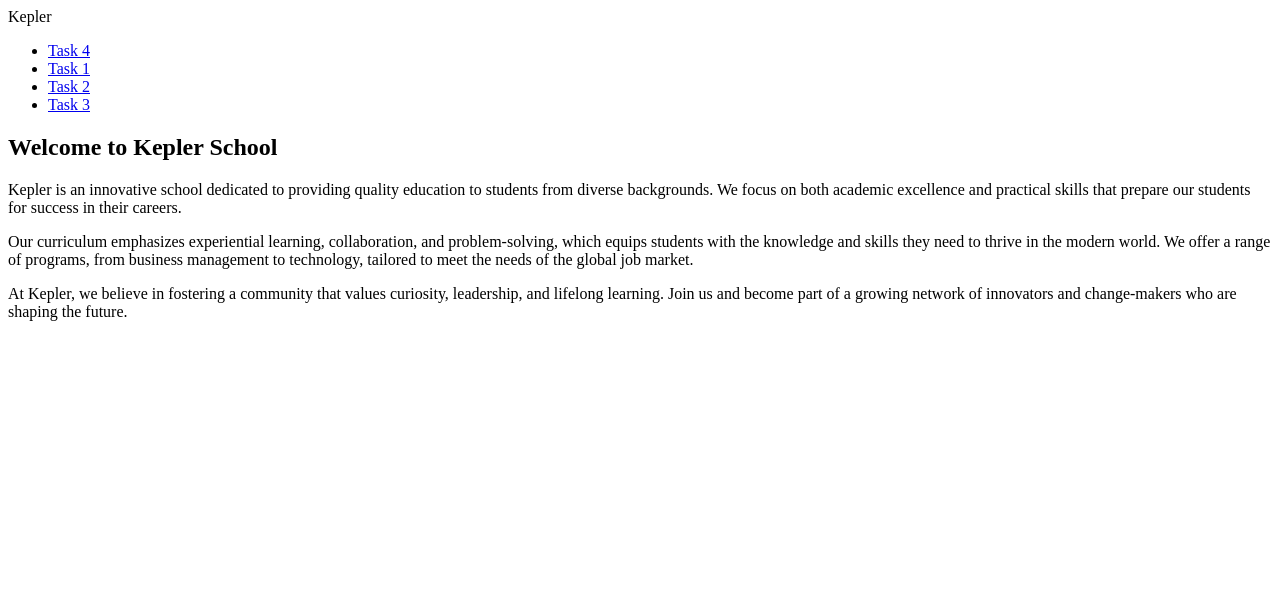
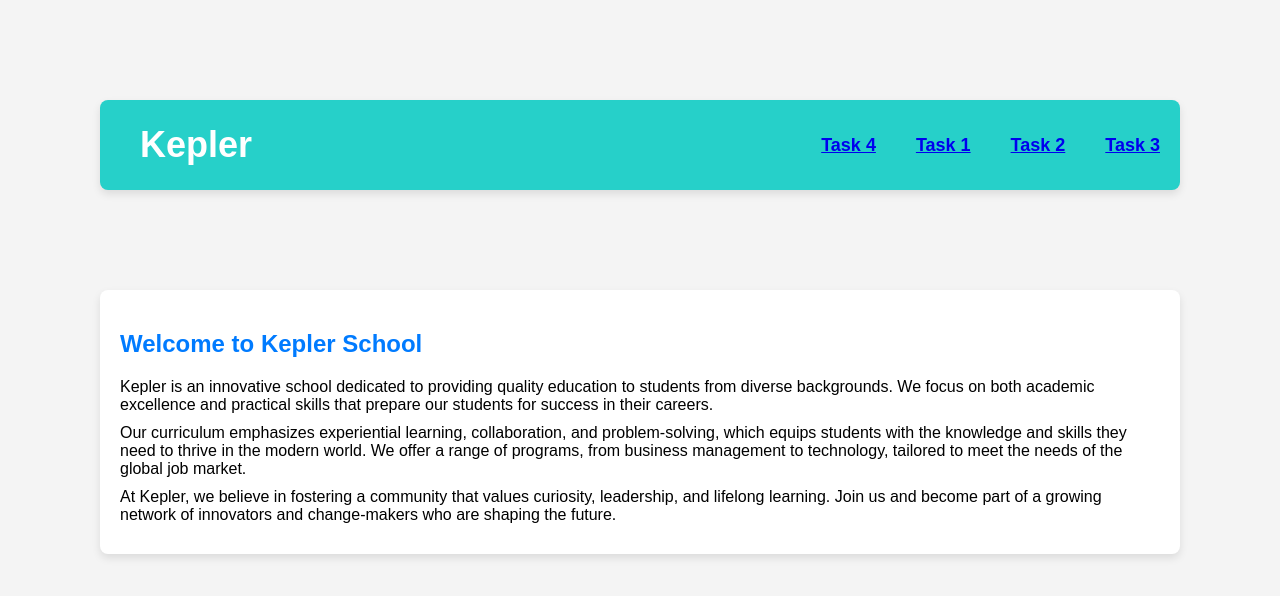
Before and after one commit to Munyeshya/Work, a plain HTML site: page index.html in a window 1280 px wide. Drawn offline with Linux system fonts and the light colour scheme.

Commit message:
Reapply style

```diff
--- a/index.html
+++ b/index.html
@@ -3,7 +3,73 @@
 <head>
     <meta charset="utf-8">
     <title>Kepler</title>
+    <style>
 
+        body {
+            font-family: "Avenir Next", Arial, sans-serif;
+            margin: 0;
+            padding: 0;
+            background-color: #f4f4f4;
+        }
+
+
+        .header {
+            background-color: #26d0c9;
+            color: white;
+            height: 90px;
+            margin: 100px;
+            display: flex;
+            align-items: center;
+            justify-content: space-between;
+            border-radius: 8px;
+            box-shadow: 0 4px 8px rgba(0, 0, 0, 0.1);
+        }
+
+
+        .header-logo {
+            font-size: 36px;
+            padding: 20px 40px;
+            float: left;
+            font-weight: bold;
+        }
+
+
+        .header-list ul {
+            list-style-type: none;
+            margin: 0;
+            padding: 0;
+            display: flex;
+        }
+
+        .header-list li {
+            float: left;
+            padding: 33px 20px;
+            font-size: 18px;
+            font-weight: bold;
+            cursor: pointer;
+            transition: background-color 0.3s;
+        }
+
+        .header-list li:hover {
+            background-color: rgba(255, 255, 255, 0.2);
+        }
+        .content {
+            margin: 100px;
+            padding: 20px;
+            background-color: #ffffff;
+            border-radius: 8px;
+            box-shadow: 0 4px 8px rgba(0, 0, 0, 0.1);
+        }
+
+        h2 {
+            color: #007bff;
+        }
+
+        p {
+            margin: 10px 0;
+        }
+
+    </style>
 </head>
 
 <body>
```
